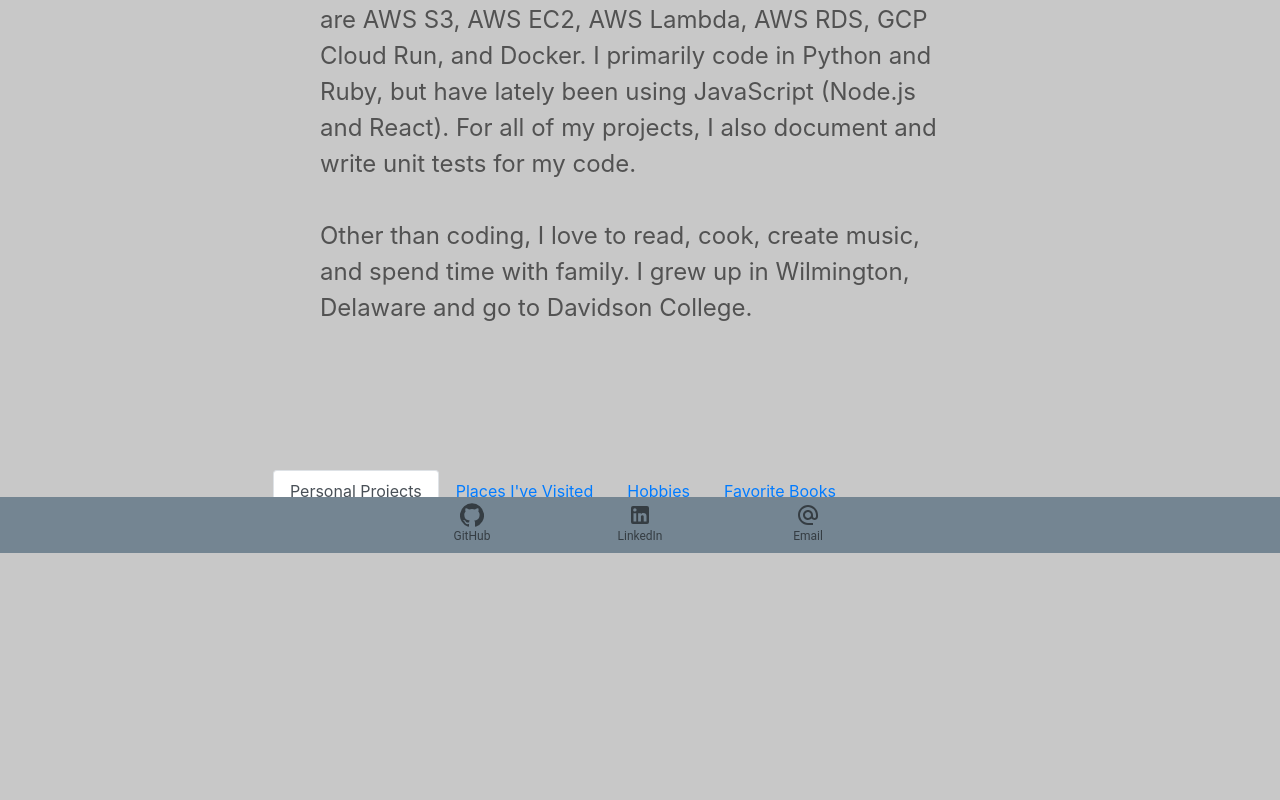
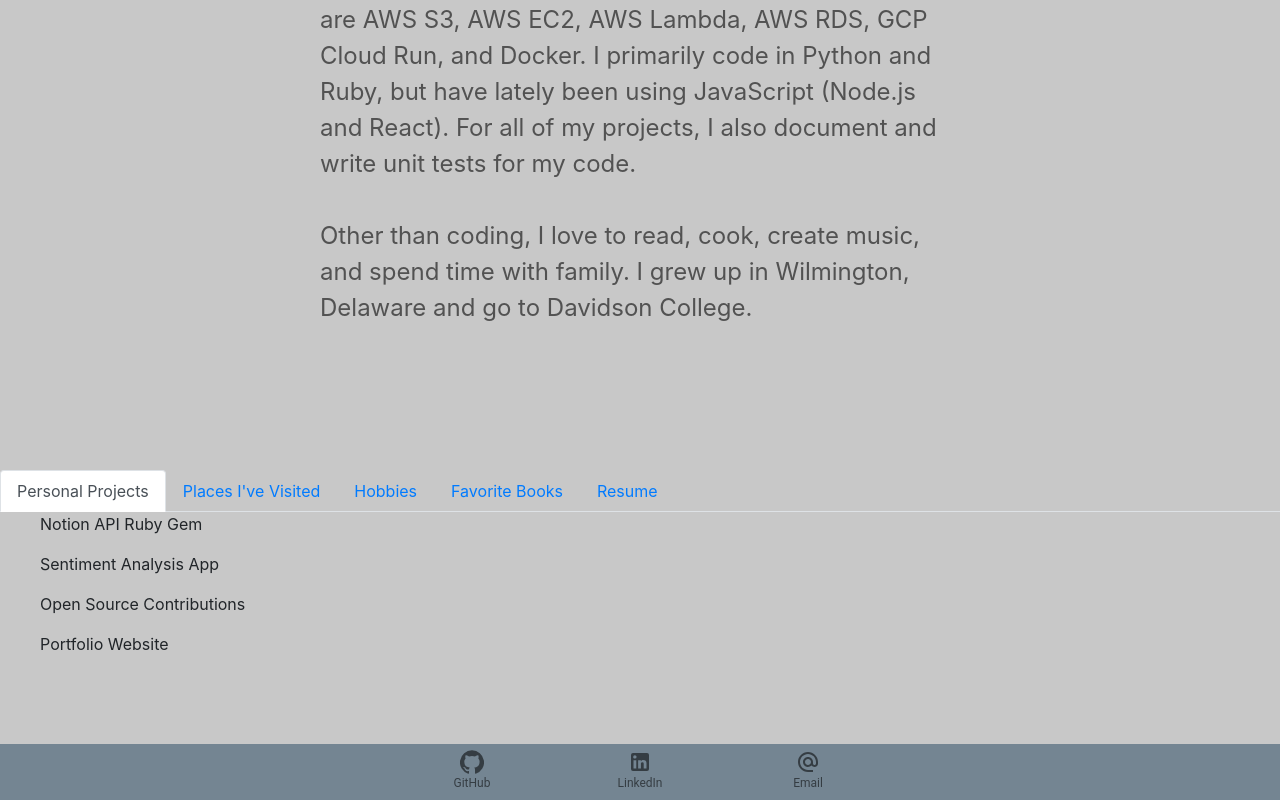
Before and after one commit to danmurphy1217/website, a React (Create React App) app: page /about in a window 1280 px wide. Shown: the part 608-1408 px from the top of the page. Before the commit the page ends 1161 px from the top, so only its background shows below. Built offline with nearby package versions, Linux system fonts and the light colour scheme.

Commit message:
further updates to about page

```diff
--- a/src/components/AboutMain.js
+++ b/src/components/AboutMain.js
@@ -3,8 +3,13 @@ import Row from "react-bootstrap/Row";
 import Col from "react-bootstrap/Col";
 import Tab from "react-bootstrap/Tab";
 import Tabs from "react-bootstrap/Tabs";
-import Card from "react-bootstrap/Card";
-import Table from "react-bootstrap/Table";
+import styled from "styled-components";
+
+const TabContainer = styled(Tabs)`
+  display: "flex";
+  flex-direction: "column";
+  align-items: "center";
+`;
 
 export default function AboutMain() {
   const ListGroupItemsPlaintext = [
@@ -12,13 +17,14 @@ export default function AboutMain() {
     "Places I've Visited",
     "Hobbies",
     "Favorite Books",
-    "Favorite Open Source Projects",
+    "Resume"
   ];
   const ListGroupContentsPlaintext = {
     "Personal Projects": [
       "Notion API Ruby Gem",
       "Sentiment Analysis App",
       "Open Source Contributions",
+      "Portfolio Website",
     ],
     "Places I've Visited": [
       "Kfir Yasif, Israel",
@@ -32,14 +38,14 @@ export default function AboutMain() {
       "The New Silk Roads: The Present and Future of the World",
       "The Everything Store",
     ],
-    "Favorite Open Source Projects": [
-      "The Algorithms: Python",
-      "GitHub CLI",
-      "Vagrant",
-      "Shopify API Ruby Gem",
-      "VSCode",
-      "Python Patterns",
-    ],
+    Resume: ["LINK IT"]
+  };
+
+  const ContentsFor = (items) => {
+    const contents = items.map((item) => {
+      return <ul>{item}</ul>;
+    });
+    return contents;
   };
 
   const DefaultKeyColors = {
@@ -47,47 +53,18 @@ export default function AboutMain() {
     "Places I've Visited": { background: "white", text: "#525252" },
     Hobbies: { background: "white", text: "#525252" },
     "Favorite Books": { background: "white", text: "#525252" },
-    "Favorite Open Source Projects": { background: "white", text: "#525252" },
+    Resume: { background: "white", text: "#525252" }
   };
 
   const [color, setColor] = useState(DefaultKeyColors);
-
-  function formatContents(plaintextContents) {
-    var mappedComponents = plaintextContents.map((component) => {
-      return <Card.Title>{component}</Card.Title>;
-    });
-
-    return mappedComponents;
-  }
 
   const ListGroupItemsFormatted = ListGroupItemsPlaintext.map(
     (itemPlaintext) => {
       return (
         <Tab eventKey={itemPlaintext} title={itemPlaintext}>
-          {/* <Table striped bordered hover variant="dark">
-            <thead>
-              <tr>
-                <th>#</th>
-                <th>First Name</th>
-                <th>Last Name</th>
-                <th>Username</th>
-              </tr>
-            </thead>
-            <tbody>
-              <tr>
-                <td>1</td>
-                <td>Mark</td>
-                <td>Otto</td>
-                <td>@mdo</td>
-              </tr>
-              <tr>
-                <td>2</td>
-                <td>Jacob</td>
-                <td>Thornton</td>
-                <td>@fat</td>
-              </tr>
-            </tbody>
-          </Table> */}
+          <div>
+            {ContentsFor(ListGroupContentsPlaintext[itemPlaintext])}
+          </div>
         </Tab>
       );
     }
@@ -96,13 +73,11 @@ export default function AboutMain() {
   return (
     <Row
       style={{
-        display: "flex",
-        alignItems: "center",
-        justifyContent: "center",
+        paddingBottom: "10%",
       }}
     >
-      <Col sm={7}>
-        <Tabs>{ListGroupItemsFormatted}</Tabs>
+      <Col sm={12} style={{alignItems: "center"}}>
+        <TabContainer>{ListGroupItemsFormatted}</TabContainer>
       </Col>
     </Row>
   );
--- a/src/components/ProjectSidebar.js
+++ b/src/components/ProjectSidebar.js
@@ -1,7 +1,7 @@
 import styled from "styled-components";
 import "react-responsive-carousel/lib/styles/carousel.min.css"; // requires a loader
 import SidebarWith from "./extras/buildProjectSidebar";
-import Footer from "../components/Footer"
+
 const items = [
   {
     companyName: "Stacauto",
--- a/src/components/extras/buildProjectSidebar.js
+++ b/src/components/extras/buildProjectSidebar.js
@@ -20,7 +20,7 @@ const useStyles = makeStyles((theme) => ({
     height: "auto",
     color: "#5C5C5C",
     fontWeight: "bold",
-    fontSize: "20px",
+    fontSize: "20px"
   },
   nested: {
     paddingLeft: theme.spacing(4),
```
Also changed, not shown: 1 other file (tests, documents, lock files or other folders).
